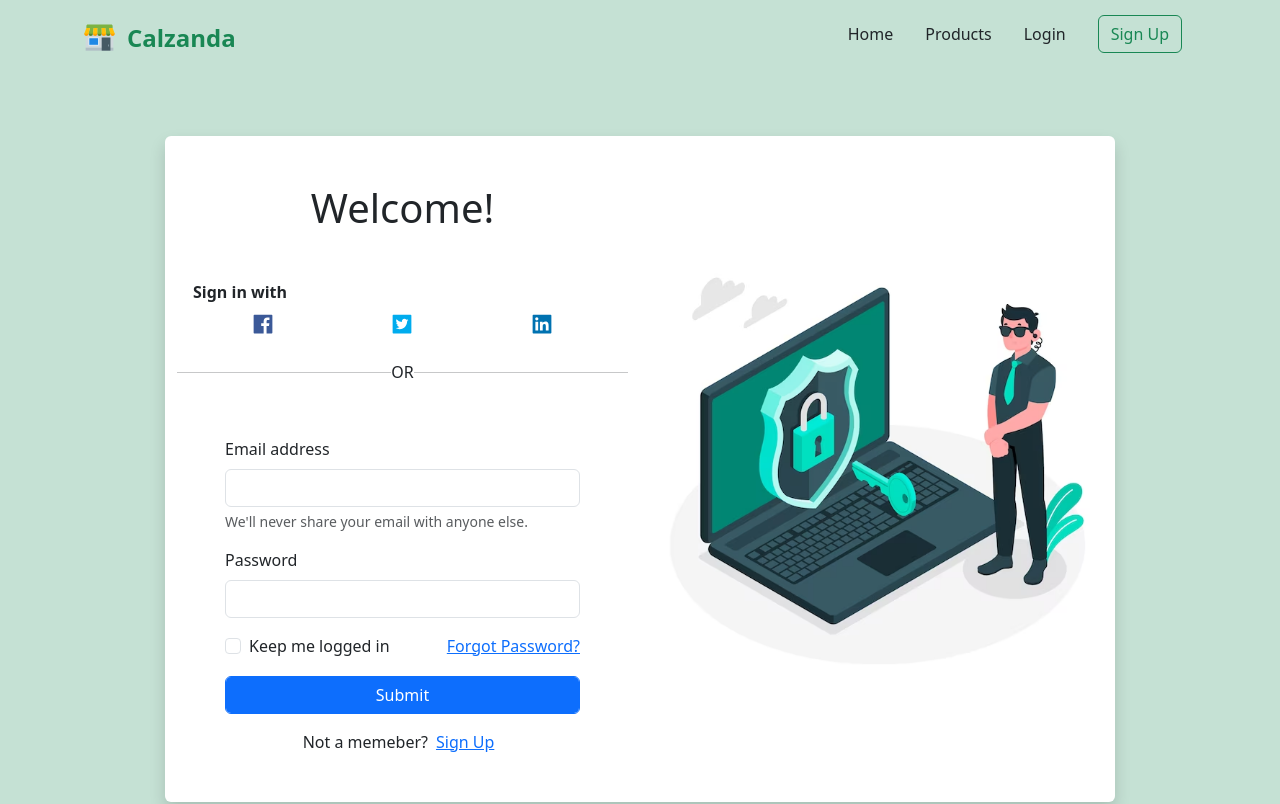
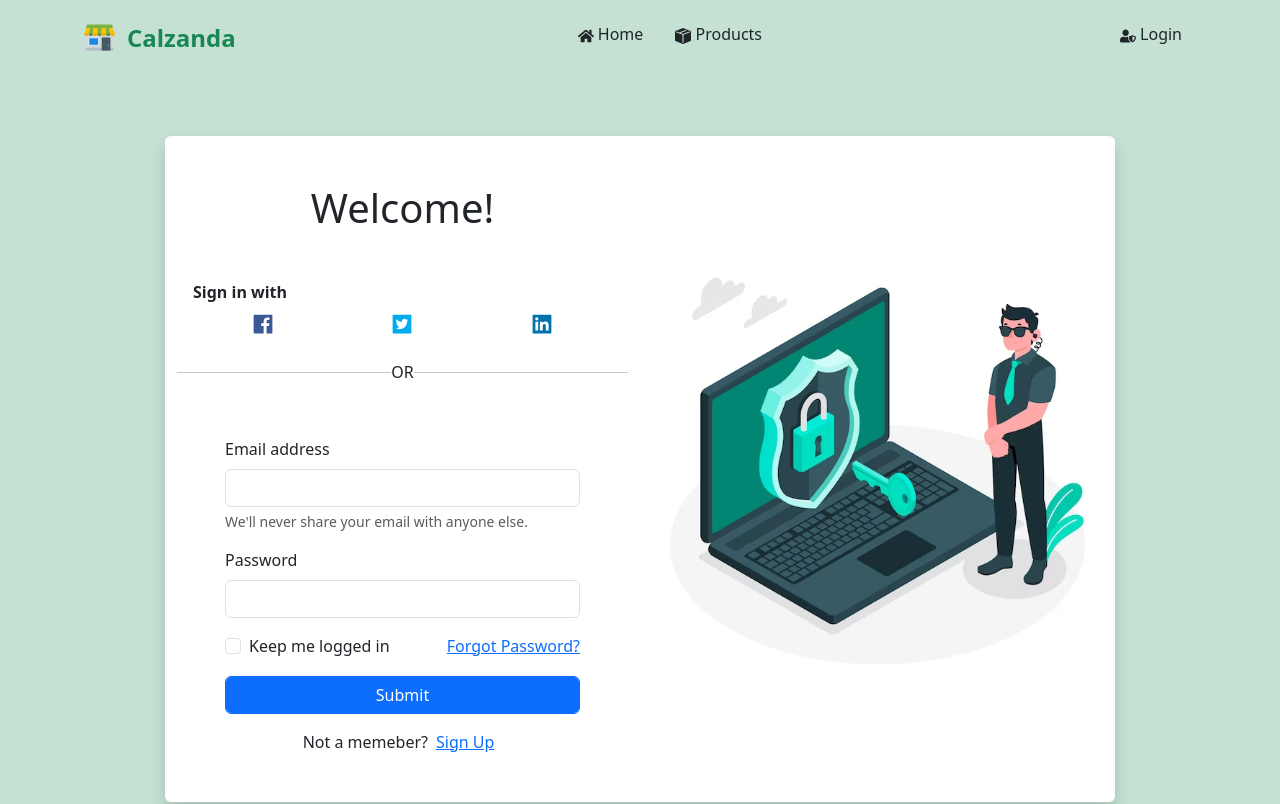
Before and after one commit to musfirah3/reactApp, a React (Vite) app: page /login in a window 1280 px wide. Shown: the top 804 px of the page. Built offline with nearby package versions, Linux system fonts and the light colour scheme.

Commit message:
Hogaya finally login done

```diff
--- a/src/Components/NavigationBar.jsx
+++ b/src/Components/NavigationBar.jsx
@@ -3,26 +3,38 @@ import { Link } from 'react-router-dom'
 import Container from 'react-bootstrap/Container';
 import Nav from 'react-bootstrap/Nav';
 import Navbar from 'react-bootstrap/Navbar';
-import {FcShop} from 'react-icons/fc';
+import { FcShop } from 'react-icons/fc';
+import {FaHome} from 'react-icons/fa'
+import {BsFillBoxSeamFill} from 'react-icons/bs'
+
+import {FaUserCheck,FaUserShield} from 'react-icons/fa'
 import { LoginRouteContext } from '../context/loginContext/LoginContext';
 
 function NavigationBar() {
-  const {state}=useContext(LoginRouteContext)
+  const { state } = useContext(LoginRouteContext)
+  const { user } = state
   return (
 
     <Navbar expand="lg" className="bg-success bg-opacity-25">
       <Container>
-        <Link to="/" className='Brand text-decoration-none text-success fw-bold fs-4'><span className='largeNavIcon'><FcShop/></span>Calzanda</Link>
+        <Link to="/" className='Brand text-decoration-none text-success fw-bold fs-4'><span className='largeNavIcon'><FcShop /></span>Calzanda</Link>
         <Navbar.Toggle aria-controls="basic-navbar-nav" />
         <Navbar.Collapse id="basic-navbar-nav">
-          <Nav className="ms-auto">
+          <Nav className="mx-auto">
             <div className='d-flex align-items-center'>
-            <Link to="/" className='mx-3 text-decoration-none text-dark'>Home</Link>
-            <Link to="/products" className='mx-3 text-decoration-none text-dark'>Products</Link>
-            <Link to="/login" className='mx-3 text-decoration-none text-dark'>Login</Link>
-              <Link to="/registration" className='mx-3 text-decoration-none btn btn-outline-success'>Sign Up</Link>
+              <Link to="/" className='mx-3 text-decoration-none text-dark'><FaHome/> Home</Link>
+              <Link to="/products" className='mx-3 text-decoration-none text-dark'><BsFillBoxSeamFill/> Products</Link>
               </div>
-          </Nav>
+              </Nav>
+              {user ? (
+                <span className='mx-3'><FaUserCheck/> Hi,{user.username}</span>
+              ) : (
+                <Link to="/login" className='mx-3 text-decoration-none text-dark'><FaUserShield/> Login</Link>
+              )}
+
+              {/* <Link to="/registration" className='mx-3 text-decoration-none btn btn-outline-success'>Sign Up</Link> */}
+
+
         </Navbar.Collapse>
       </Container>
     </Navbar>
--- a/src/assets/pages/LoginProject.jsx
+++ b/src/assets/pages/LoginProject.jsx
@@ -13,6 +13,7 @@ function LoginProject() {
   const navigate = useNavigate()
   const [email, setEmail] = useState("");
   const [password, setpassword] = useState("");
+  const username="Musfirah"
 
   // getting email or password in local storage
   const userName = localStorage.getItem("email")
@@ -27,7 +28,7 @@ function LoginProject() {
     e.preventDefault();
     if (email === userName && password === userPassword) {
       toast.success("Login Success");
-      dispatch({ type: "Login", payload: { email: userName, password: userPassword } })
+      dispatch({ type: "Login", payload: { email: userName, password: userPassword,username } })
       navigate("/products")
     } else {
       toast.error("Invalid Email OR password");
```
